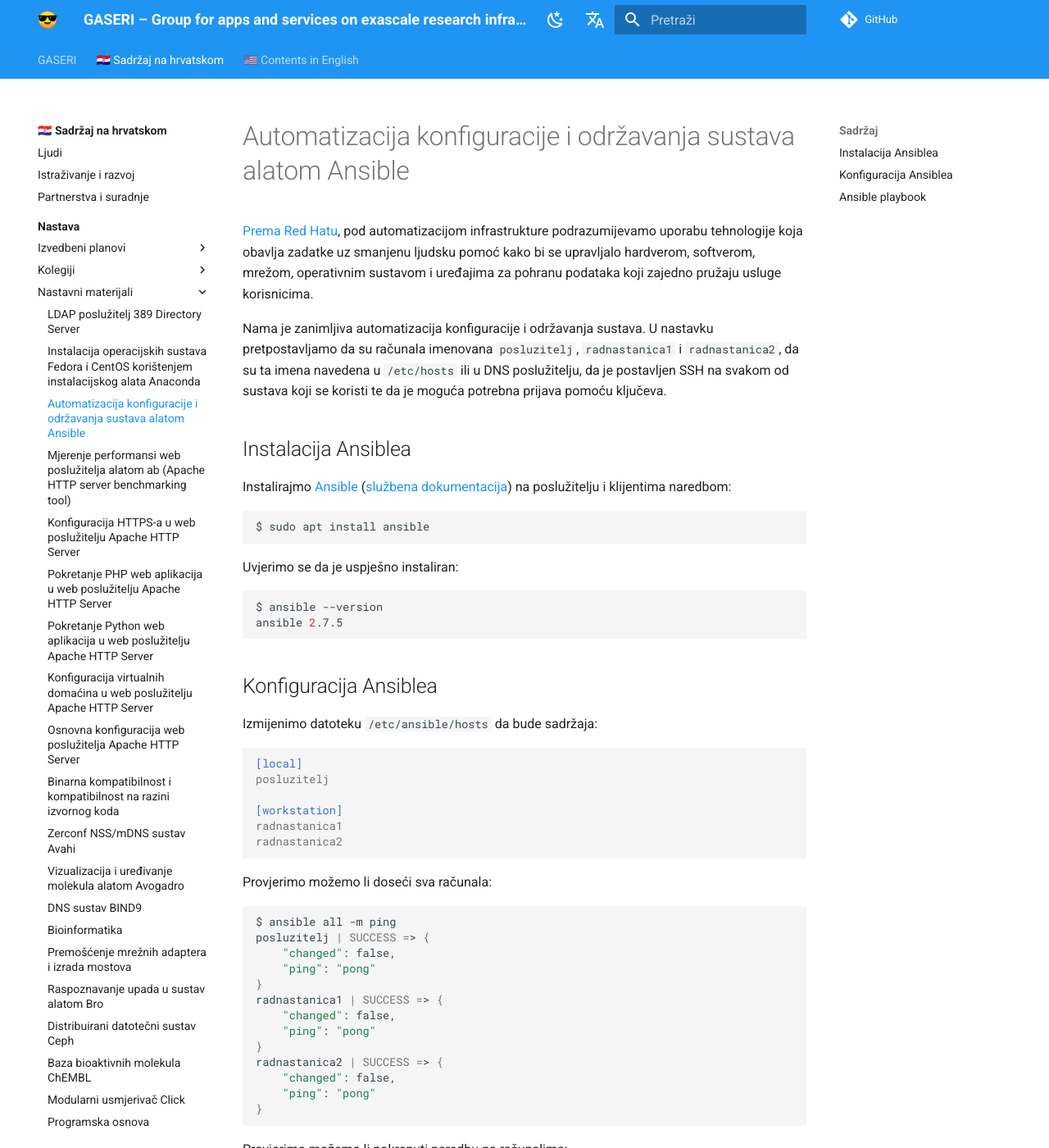
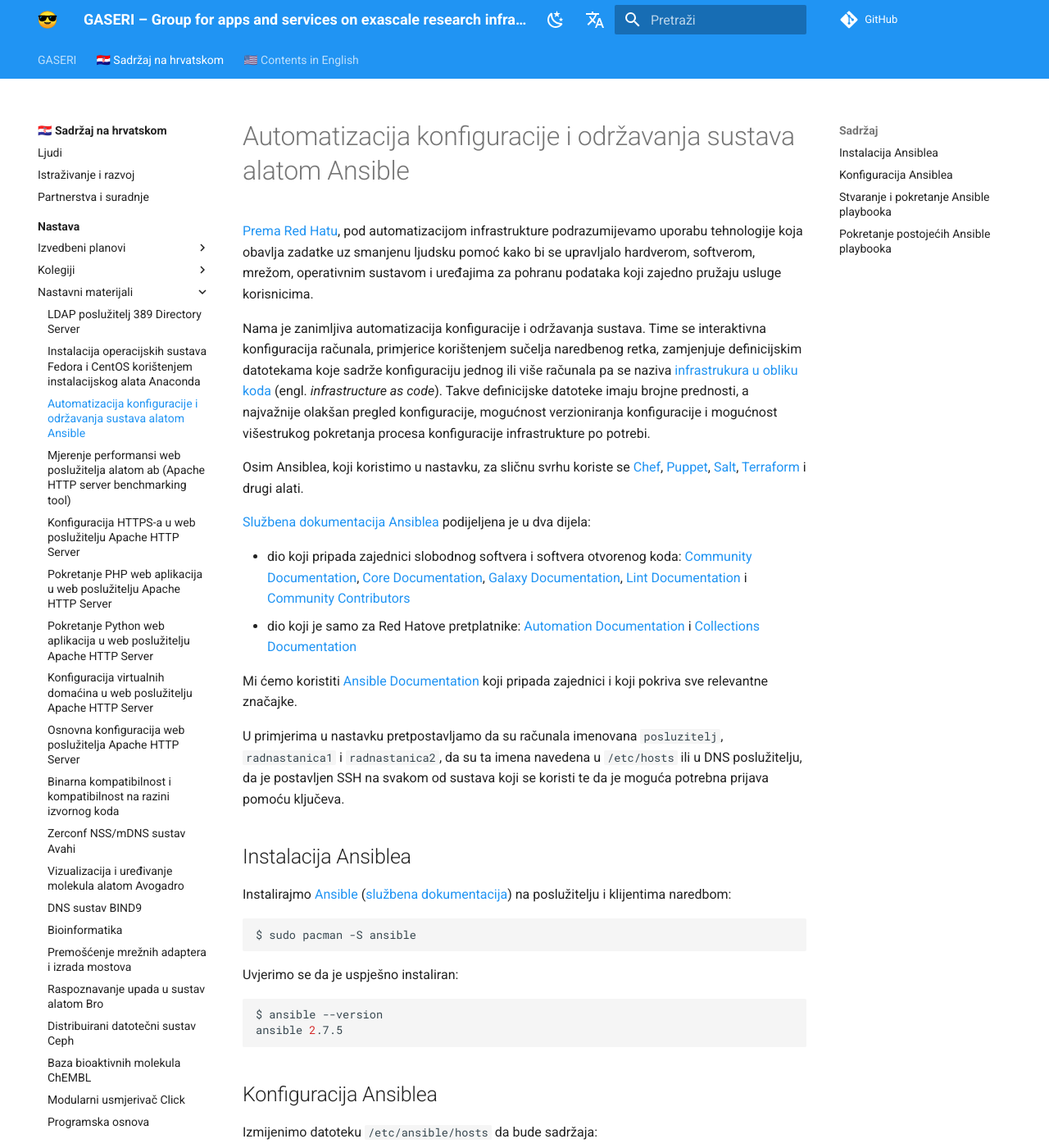
Before and after one commit to gaseri/website, an MkDocs documentation site: the page built from docs/hr/nastava/materijali/ansible-automatizacija-konfiguracije-odrzavanja-sustava.md, in a window 1280 px wide and 1400 px high. Shown: the whole window at 82% size. Built offline with MkDocs 1.6.1 and Material for MkDocs 9.7.7, drawn with Linux system fonts in a browser that asks for light colours; comment, search, counter and statistics services are not loaded; some of the changed text lies outside the part shown.

Commit message:
Added nftables and expanded Ansible materials to URS

````diff
--- a/docs/hr/nastava/materijali/ansible-automatizacija-konfiguracije-odrzavanja-sustava.md
+++ b/docs/hr/nastava/materijali/ansible-automatizacija-konfiguracije-odrzavanja-sustava.md
@@ -6,14 +6,25 @@
 
 [Prema Red Hatu](https://www.redhat.com/en/topics/automation/what-is-infrastructure-automation), pod automatizacijom infrastrukture podrazumijevamo uporabu tehnologije koja obavlja zadatke uz smanjenu ljudsku pomoć kako bi se upravljalo hardverom, softverom, mrežom, operativnim sustavom i uređajima za pohranu podataka koji zajedno pružaju usluge korisnicima.
 
-Nama je zanimljiva automatizacija konfiguracije i održavanja sustava. U nastavku pretpostavljamo da su računala imenovana `posluzitelj`, `radnastanica1` i `radnastanica2`, da su ta imena navedena u `/etc/hosts` ili u DNS poslužitelju, da je postavljen SSH na svakom od sustava koji se koristi te da je moguća potrebna prijava pomoću ključeva.
+Nama je zanimljiva automatizacija konfiguracije i održavanja sustava. Time se interaktivna konfiguracija računala, primjerice korištenjem sučelja naredbenog retka, zamjenjuje definicijskim datotekama koje sadrže konfiguraciju jednog ili više računala pa se naziva [infrastrukura u obliku koda](https://en.wikipedia.org/wiki/Infrastructure_as_code) (engl. *infrastructure as code*). Takve definicijske datoteke imaju brojne prednosti, a najvažnije olakšan pregled konfiguracije, mogućnost verzioniranja konfiguracije i mogućnost višestrukog pokretanja procesa konfiguracije infrastrukture po potrebi.
+
+Osim Ansiblea, koji koristimo u nastavku, za sličnu svrhu koriste se [Chef](https://www.chef.io/), [Puppet](https://puppet.com/), [Salt](https://saltproject.io/), [Terraform](https://www.terraform.io/) i drugi alati.
+
+[Službena dokumentacija Ansiblea](https://docs.ansible.com/) podijeljena je u dva dijela:
+
+- dio koji pripada zajednici slobodnog softvera i softvera otvorenog koda: [Community Documentation](https://docs.ansible.com/ansible_community.html), [Core Documentation](https://docs.ansible.com/core.html), [Galaxy Documentation](https://docs.ansible.com/galaxy.html), [Lint Documentation](https://docs.ansible.com/lint.html) i [Community Contributors](https://docs.ansible.com/community.html)
+- dio koji je samo za Red Hatove pretplatnike: [Automation Documentation](https://docs.ansible.com/automation.html) i [Collections Documentation](https://docs.ansible.com/automation.html)
+
+Mi ćemo koristiti [Ansible Documentation](https://docs.ansible.com/ansible/latest/index.html) koji pripada zajednici i koji pokriva sve relevantne značajke.
+
+U primjerima u nastavku pretpostavljamo da su računala imenovana `posluzitelj`, `radnastanica1` i `radnastanica2`, da su ta imena navedena u `/etc/hosts` ili u DNS poslužitelju, da je postavljen SSH na svakom od sustava koji se koristi te da je moguća potrebna prijava pomoću ključeva.
 
 ## Instalacija Ansiblea
 
 Instalirajmo [Ansible](https://www.ansible.com/) ([službena dokumentacija](https://docs.ansible.com/ansible/)) na poslužitelju i klijentima naredbom:
 
 ``` shell
-$ sudo apt install ansible
+$ sudo pacman -S ansible
 ```
 
 Uvjerimo se da je uspješno instaliran:
@@ -68,7 +79,7 @@
 radnastanica2
 ```
 
-## Ansible playbook
+## Stvaranje i pokretanje Ansible playbooka
 
 Stvorimo [YAML](https://yaml.org/) datoteku `/etc/ansible/playbook.yml` koja će tražiti instalaciju paketa koji sadrži MkDocs (paket je nazvan upravo `mkdocs`) i pokrenuti uslugu [Uncomplicated Firewall](https://wiki.archlinux.org/title/Uncomplicated_Firewall) (kraće UFW, ime usluge `ufw`) ako već nije pokrenuta. Datoteka je sadržaja:
 
@@ -174,3 +185,9 @@
 ```
 
 Uočimo kako se mijenja samo `radnastanica3` koja ranije nije imala instaliran paket `mkdocs`.
+
+Više detalja moguće je pronaći na [stranici Ansible na ArchWikiju](https://wiki.archlinux.org/title/Ansible).
+
+## Pokretanje postojećih Ansible playbooka
+
+Vrlo jednostavan primjer postojećeg playbooka koji instalira HTTP poslužitelj Apache može se pronaći na službenom GitHubu u repozitoriju [ansible/workshop-examples](https://github.com/ansible/workshop-examples). Složeniji primjeri dostupni su u repozitoriju [ansible/ansible-examples](https://github.com/ansible/ansible-examples). Kako su neki od njih pisani specifično za Red Hat Enterprise Linux, potrebne su manje preinake u navođenju sustava za instalaciju paketa i putanjama pojedinih direktorija i datoteka kako bi se mogle pokrenuti na Arch Linuxu.
--- a/mkdocs.yml
+++ b/mkdocs.yml
@@ -154,6 +154,7 @@
         - Nabavka, kompajliranje i instalacija softvera otvorenog koda: hr/nastava/materijali/nabavka-prevodjenje-instalacija-softvera-otvorenog-koda.md
         - BLAS i LAPACK: hr/nastava/materijali/netlib-blas-lapack.md
         - Mrežni datotečni sustav NFS: hr/nastava/materijali/nfs-mrezni-datotecni-sustav.md
+        - Ograničavanje pristupa uslugama vatrozidom nftables: hr/nastava/materijali/nftables-filtriranje-paketa.md
         - Web poslužitelj nginx: hr/nastava/materijali/nginx-web-posluzitelj.md
         - Analiza ranjivosti računalne mreže: hr/nastava/materijali/nmap-analiza-ranjivosti.md
         - Računarstvo u oblaku: hr/nastava/materijali/oblak-resursi-usluge.md
````
Also changed, not shown: docs/hr/nastava/kolegiji/URS.md (+2 -0 lines), docs/hr/nastava/materijali/nftables-filtriranje-paketa.md (added, +11 -0 lines).
